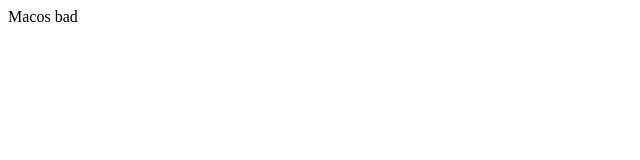
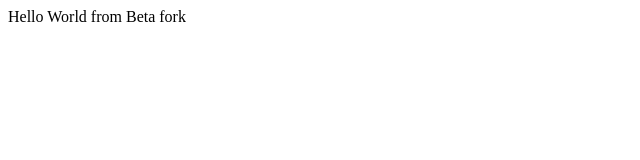
Before and after one commit to EarthKiii/N2i, a website: page index.html in a window 1280 px wide. Shown: the whole page, without its empty margins (0-640 px from the left). Drawn offline with Linux system fonts and the light colour scheme.

Commit message:
Update index.html

```diff
--- a/index.html
+++ b/index.html
@@ -8,7 +8,7 @@
 </head>
 <body>
 
-    Macos bad
+    Hello World from Beta fork
 
 </body>
 </html>
```
